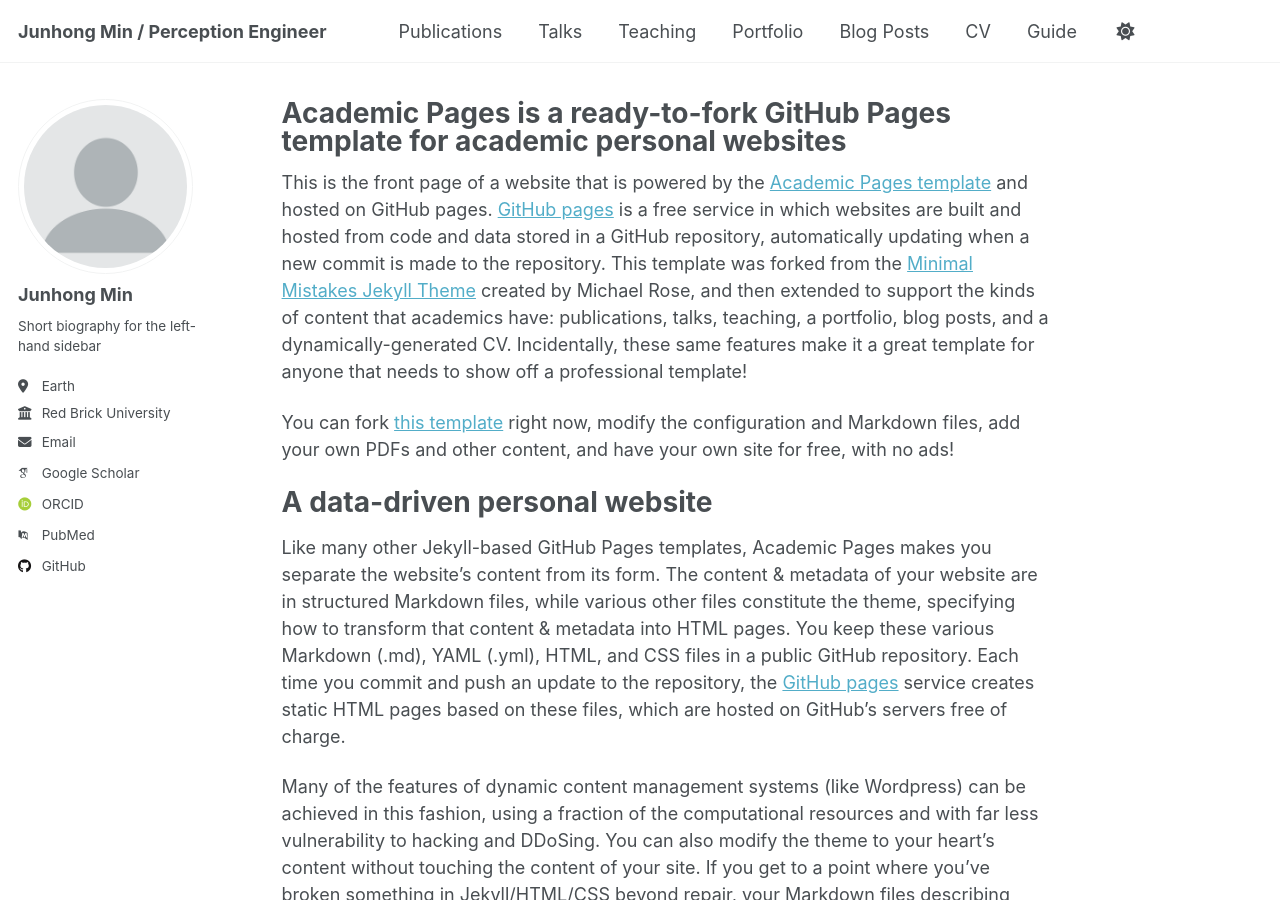
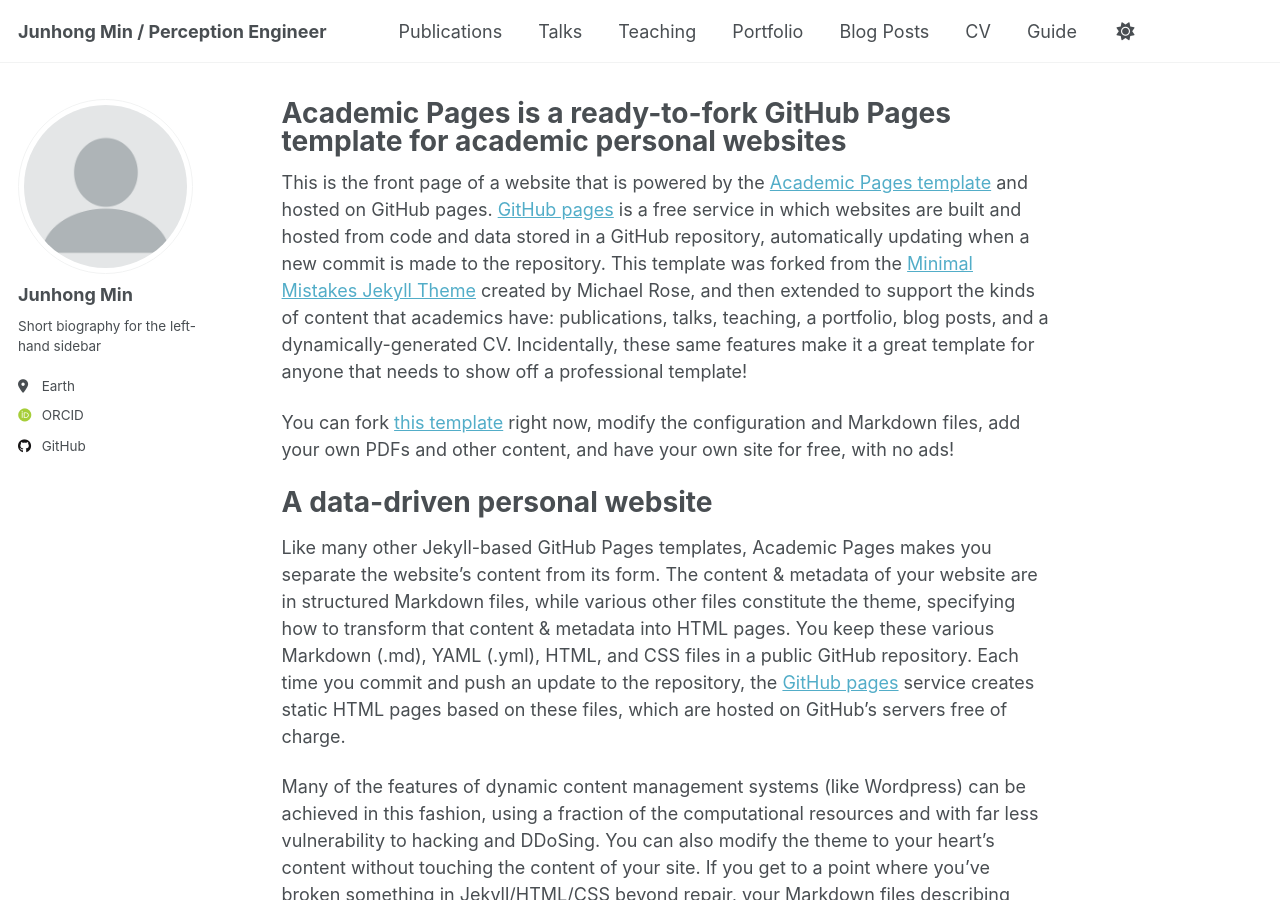
Before and after one commit to junhong-3dv/junhong-3dv.github.io, a Jekyll site: the page built from _pages/about.md, in a window 1280 px wide and 900 px high. Built offline with Jekyll 4.4.1, drawn with Linux system fonts in a browser that asks for light colours; some web fonts are replaced; a script that is not in the unit is left out.

Commit message:
Update _config.yml

```diff
--- a/_config.yml
+++ b/_config.yml
@@ -28,19 +28,19 @@ author:
   pronouns         : # example: "she/her"
   bio              : "Short biography for the left-hand sidebar"
   location         : "Earth"
-  employer         : "Red Brick University"
+  employer         : # "Red Brick University"
   uri              : # URL
-  email            : "none@example.org"
+  email            : #"none@example.org"
 
   # Academic websites
   academia         : # URL
   arxiv            : # URL - Update with the correct link to your profile
-  googlescholar    : "https://scholar.google.com/citations?user=PS_CX0AAAAAJ"
+  googlescholar    : #"https://scholar.google.com/citations?user=PS_CX0AAAAAJ"
   inspire-hep      : # URL
   impactstory      : # URL
   orcid            : "http://orcid.org/yourorcidurl"
   semantic         : # URL
-  pubmed           : "https://www.ncbi.nlm.nih.gov/pubmed/?term=john+snow"
+  pubmed           : # "https://www.ncbi.nlm.nih.gov/pubmed/?term=john+snow"
   researchgate     : # URL
   scopus           : # URL
 
```
